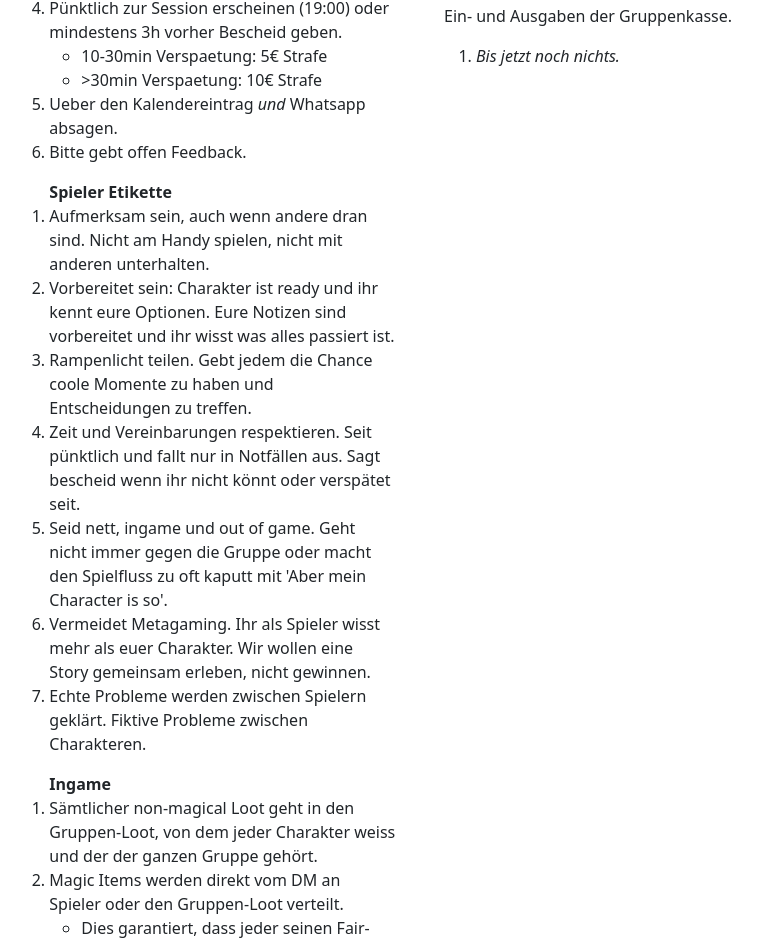
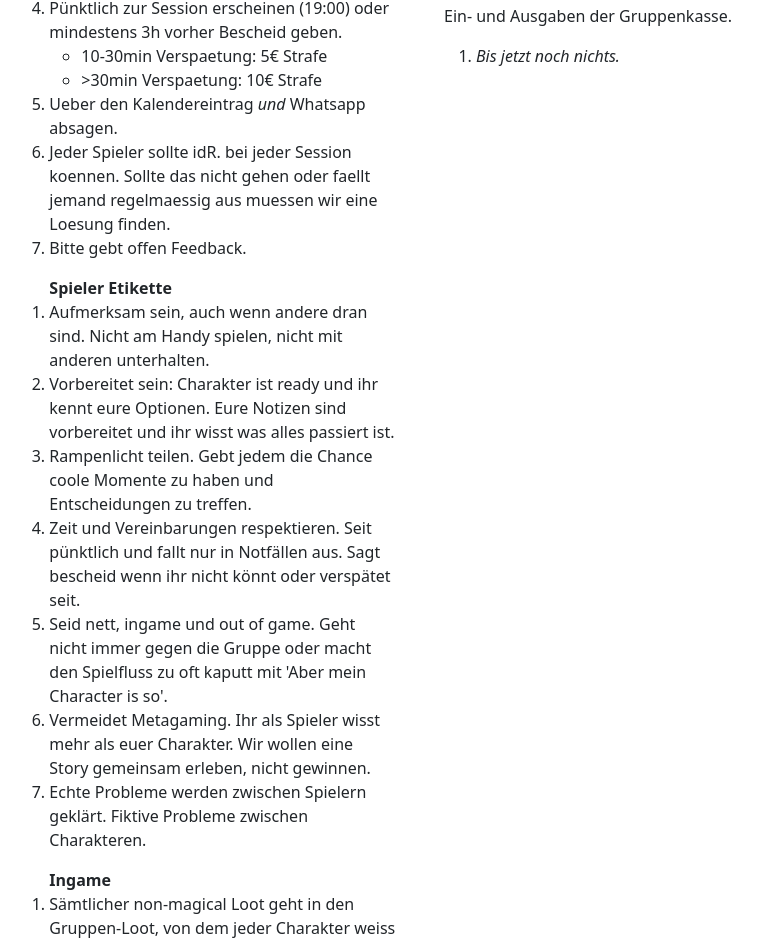
Before and after one commit to svenf1105/svenf1105.github.io, a plain HTML site: page index.html in a window 1280 px wide. Shown: the part 912-1852 px from the top of the page, without its empty margins (220-982 px from the left). Drawn offline with Linux system fonts and the light colour scheme; files whose address does not match are found by name.

Commit message:
attendance

```diff
--- a/index.html
+++ b/index.html
@@ -107,6 +107,7 @@
            <li>>30min Verspaetung: 10€ Strafe</li>
          </ul>
          <li>Ueber den Kalendereintrag <i>und</i> Whatsapp absagen.</li>
+         <li>Jeder Spieler sollte idR. bei jeder Session koennen. Sollte das nicht gehen oder faellt jemand regelmaessig aus muessen wir eine Loesung finden.</li>
          <li>Bitte gebt offen Feedback.</li>
        </ol>
 
```
